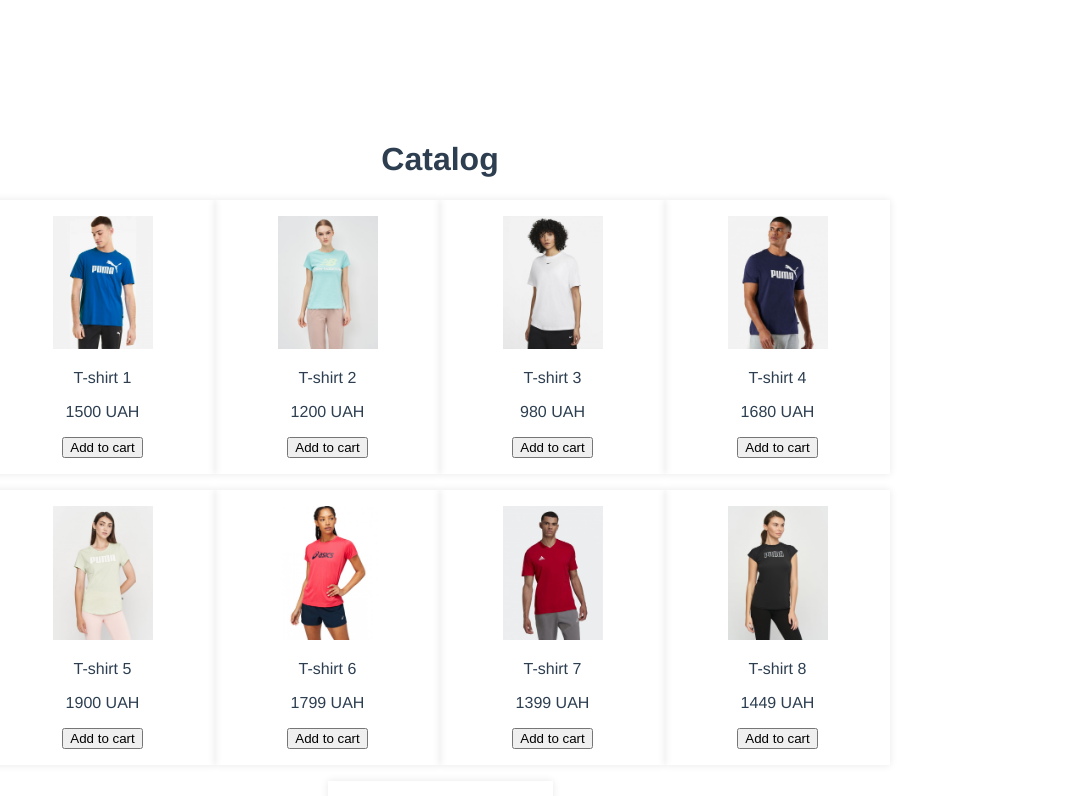
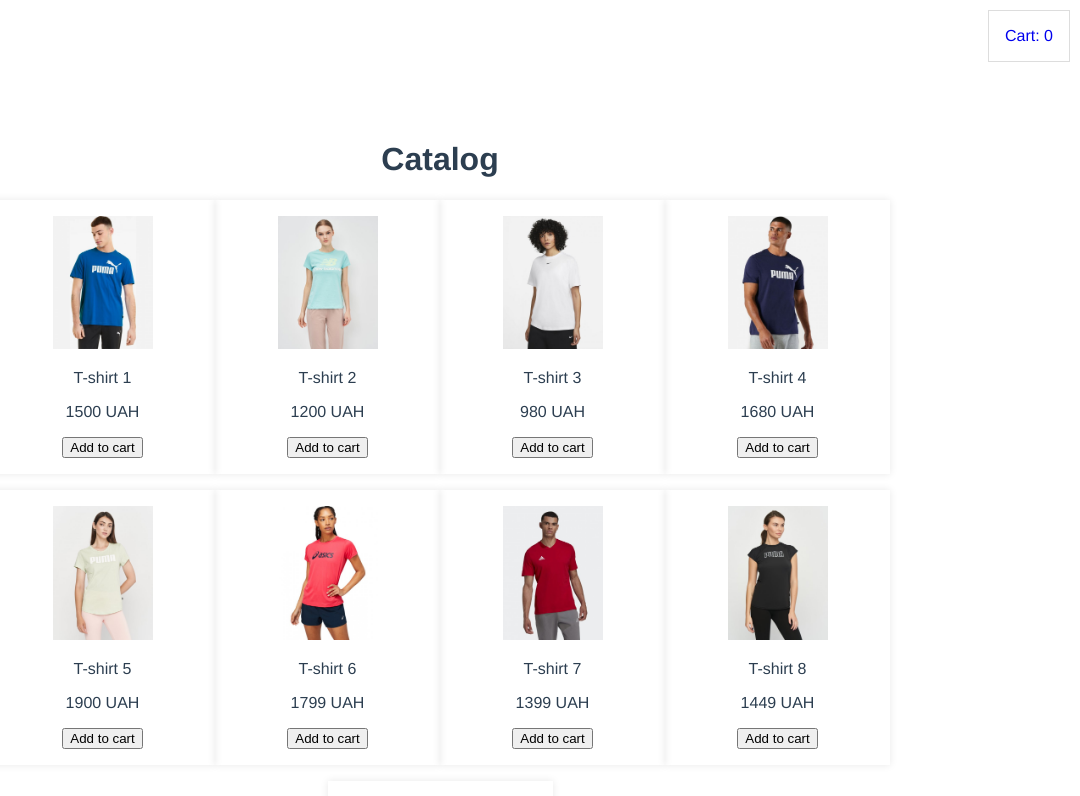
Before and after one commit to drummer-Yurii/online-shop, a Vue app: page / in a window 1280 px wide. Shown: the top 796 px of the page, without its empty margins (200-1280 px from the left). Built offline with nearby package versions, Linux system fonts and the light colour scheme; data requests are answered from the project's data file.

Commit message:
add routing for products & cart

```diff
--- a/package.json
+++ b/package.json
@@ -13,6 +13,7 @@
     "json-server": "^0.17.2",
     "node-sass": "^8.0.0",
     "vue": "^3.2.13",
+    "vue-router": "^4.1.6",
     "vuex": "^4.0.2"
   },
   "devDependencies": {
--- /dev/null
+++ b/src/components/CartItemWrapper.vue
@@ -0,0 +1,3 @@
+<template>
+    <div class="cart-item-wrapper"></div>
+</template>
--- a/src/components/CatalogCart.vue
+++ b/src/components/CatalogCart.vue
@@ -1,39 +1,39 @@
 <template>
     <div class="catalog-cart">
         <h1>Cart</h1>
-        <catalog-cart-item
+        <!-- <catalog-cart-item
             v-for="(item, index) in cart_data"
             :key="item.article"
             :cart_item_data="item"
             @deleteFromCart="deleteFromCart(index)"
-        />
+        /> -->
     </div>
 </template>
 
 <script>
-import CatalogCartItem from './CatalogCartItem.vue';
-import { mapActions } from 'vuex';
+// import CatalogCartItem from './CatalogCartItem.vue';
+// import { mapActions } from 'vuex';
 export default {
     name: 'CatalogCart',
-    components: {
-        CatalogCartItem
-    },
-    props: {
-        cart_data: {
-            type: Array,
-            default() {
-                return []
-            }
-        }
-    },
-    methods: {
-        ...mapActions([
-            'DELETE_FROM_CART'
-        ]),
-        deleteFromCart(index) {
-            this.DELETE_FROM_CART(index)
-        }
-    }
+    // components: {
+    //     CatalogCartItem
+    // },
+    // props: {
+    //     cart_data: {
+    //         type: Array,
+    //         default() {
+    //             return []
+    //         }
+    //     }
+    // },
+    // methods: {
+    //     ...mapActions([
+    //         'DELETE_FROM_CART'
+    //     ]),
+    //     deleteFromCart(index) {
+    //         this.DELETE_FROM_CART(index)
+    //     }
+    // }
 }
 </script>
 
--- a/src/components/CatalogMain.vue
+++ b/src/components/CatalogMain.vue
@@ -1,5 +1,9 @@
 <template>
     <div class="catalog">
+        <router-link :to="{name: 'cart'}">
+            <div class="catalog__link">Cart: {{ CART.length }}</div>
+        </router-link>
+
         <h1>Catalog</h1>
         <div class="catalog__list">
             <catalog-item
@@ -27,7 +31,8 @@ export default {
     },
     computed: {
         ...mapGetters([
-            'PRODUCTS'
+            'PRODUCTS',
+            'CART'
         ])
     },
     methods: {
@@ -55,5 +60,13 @@ export default {
         justify-content: space-between;
         align-items: center;
     }
+    &__link {
+        position: absolute;
+        top: 10px;
+        right: 10px;
+        padding: $padding*2;
+        border: 1px solid #ddd;
+        cursor: pointer;
+    }
 }
 </style>
--- a/src/components/CatalogWrapper.vue
+++ b/src/components/CatalogWrapper.vue
@@ -1,23 +1,24 @@
 <template>
     <div class="catalog-wrapper">
-        <catalog-main />
+        <router-view></router-view>
+        <!-- <catalog-main />
         <catalog-cart
             v-if="CART.length"
             :cart_data="CART"
-        />
+        /> -->
     </div>
 </template>
 
 <script>
-import CatalogMain from './CatalogMain.vue';
-import CatalogCart from './CatalogCart.vue';
+// import CatalogMain from './CatalogMain.vue';
+// import CatalogCart from './CatalogCart.vue';
 import { mapGetters } from 'vuex';
 export default {
     name: 'CatalogWrapper',
-    components: {
-        CatalogMain,
-        CatalogCart
-    },
+    // components: {
+    //     CatalogMain,
+    //     CatalogCart
+    // },
     props: {},
     data() {
         return {
--- a/src/main.js
+++ b/src/main.js
@@ -1,7 +1,9 @@
 import { createApp } from 'vue'
 import App from './App.vue'
 import store from './vuex/store.js'
+import router from './router/router.js'
 
 const app = createApp(App)
 app.use(store)
+app.use(router)
 app.mount('#app')
--- /dev/null
+++ b/src/router/router.js
@@ -0,0 +1,26 @@
+import { createApp } from "vue";
+import { createRouter, createWebHistory } from "vue-router";
+import CatalogMain from "@/components/CatalogMain.vue";
+import CatalogCart from "@/components/CatalogCart.vue";
+
+const router = createRouter({
+    history: createWebHistory(),
+    routes: [
+        {
+            path: '/',
+            name: 'catalog',
+            component: CatalogMain
+        },
+        {
+            path: '/cart',
+            name: 'cart',
+            component: CatalogCart,
+            props: true
+        },
+    ]
+});
+
+export default router;
+
+const app = createApp({});
+app.use(router);
```
Also changed, not shown: 1 other file (tests, documents, lock files or other folders).
